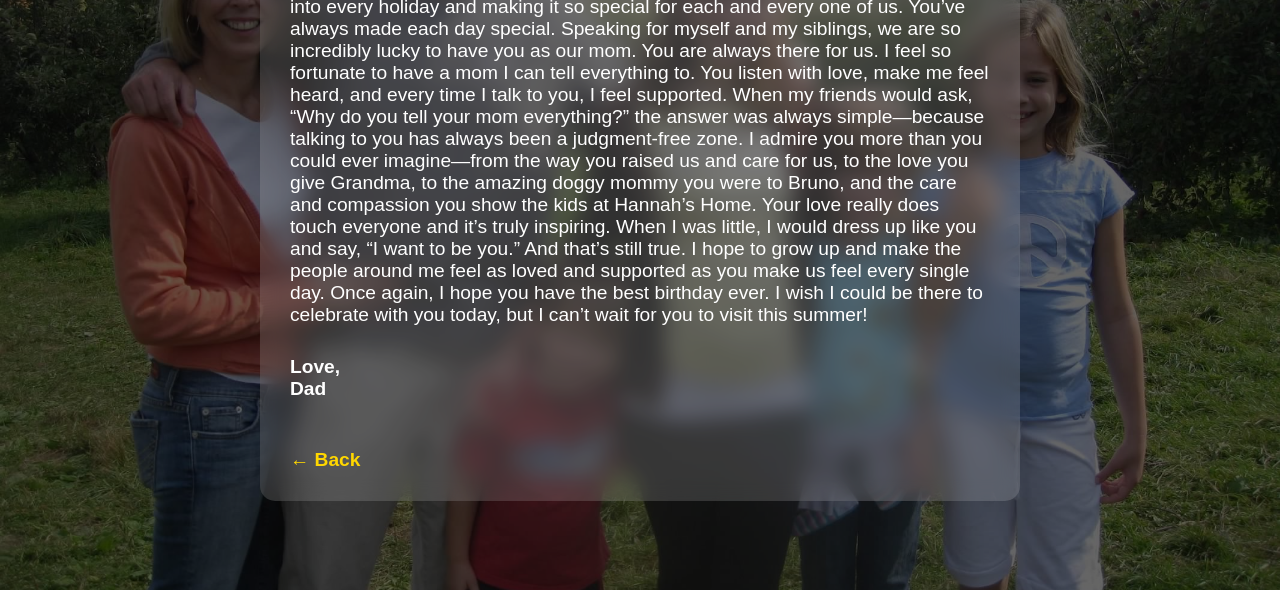
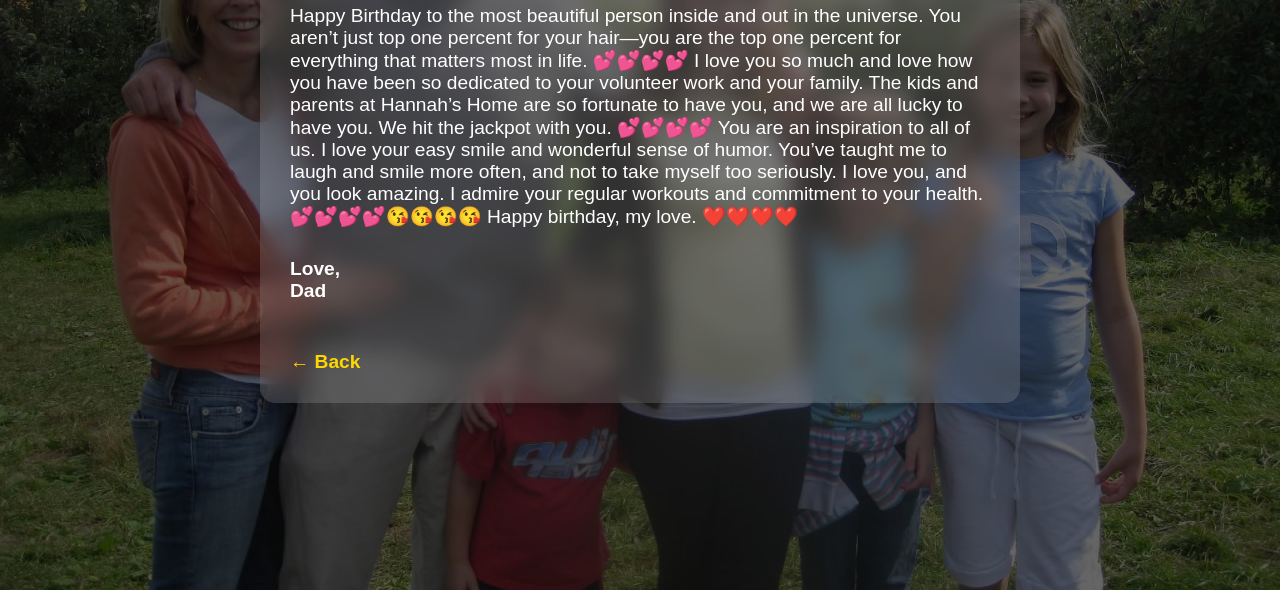
Before and after one commit to 1020robert/bdaymom, a plain HTML site: page card-dad.html in a window 1280 px wide. Shown: the part 290-880 px from the top of the page. Drawn offline with Linux system fonts and the light colour scheme.

Commit message:
Update card-dad.html

```diff
--- a/card-dad.html
+++ b/card-dad.html
@@ -9,18 +9,13 @@
 <body class="letter-page">
   <div class="overlay">
     <div class="letter">
-      <h1>Dear Mom,</h1>
-      <p>I wanted to wish you a very, very happy birthday. I know everyone says this, but we truly do have the best mom in the whole world.
-        From a young age, you’ve always had a gift for turning everything into a fun, positive experience—whether it was teaching me clever
-        little tricks to learn vocabulary words or putting your heart into every holiday and making it so special for each and every one of us.
-        You’ve always made each day special. Speaking for myself and my siblings, we are so incredibly lucky to have you as our mom. You are always
-        there for us. I feel so fortunate to have a mom I can tell everything to. You listen with love, make me feel heard, and every time I talk to you,
-        I feel supported. When my friends would ask, “Why do you tell your mom everything?” the answer was always simple—because talking to you has always
-        been a judgment-free zone. I admire you more than you could ever imagine—from the way you raised us and care for us, to the love you give Grandma,
-        to the amazing doggy mommy you were to Bruno, and the care and compassion you show the kids at Hannah’s Home. Your love really does touch everyone
-        and it’s truly inspiring. When I was little, I would dress up like you and say, “I want to be you.” And that’s still true. I hope to grow up and
-        make the people around me feel as loved and supported as you make us feel every single day. Once again, I hope you have the best birthday ever.
-        I wish I could be there to celebrate with you today, but I can’t wait for you to visit this summer!</p>
+      <h1>Dear Sue,</h1>
+      <p>Happy Birthday to the most beautiful person inside and out in the universe. You aren’t just top one percent for your hair—you
+        are the top one percent for everything that matters most in life. 💕💕💕💕 I love you so much and love how you have been so dedicated
+        to your volunteer work and your family. The kids and parents at Hannah’s Home are so fortunate to have you, and we are all lucky to
+        have you. We hit the jackpot with you. 💕💕💕💕 You are an inspiration to all of us. I love your easy smile and wonderful sense of humor.
+        You’ve taught me to laugh and smile more often, and not to take myself too seriously. I love you, and you look amazing. I admire your
+        regular workouts and commitment to your health. 💕💕💕💕😘😘😘😘 Happy birthday, my love. ❤️❤️❤️❤️</p>
       <p class="signature">Love,<br>Dad</p>
       <a class="back-link" href="index.html">← Back</a>
     </div>
```
